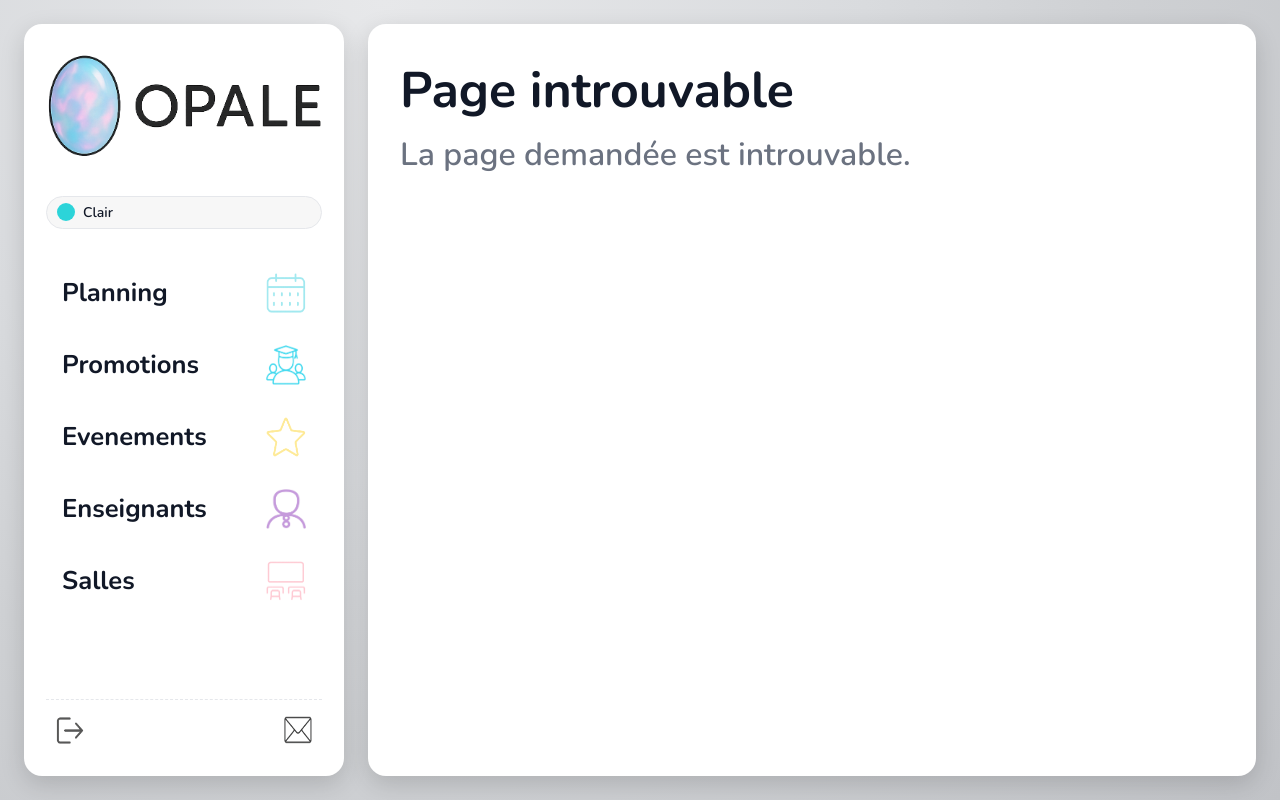
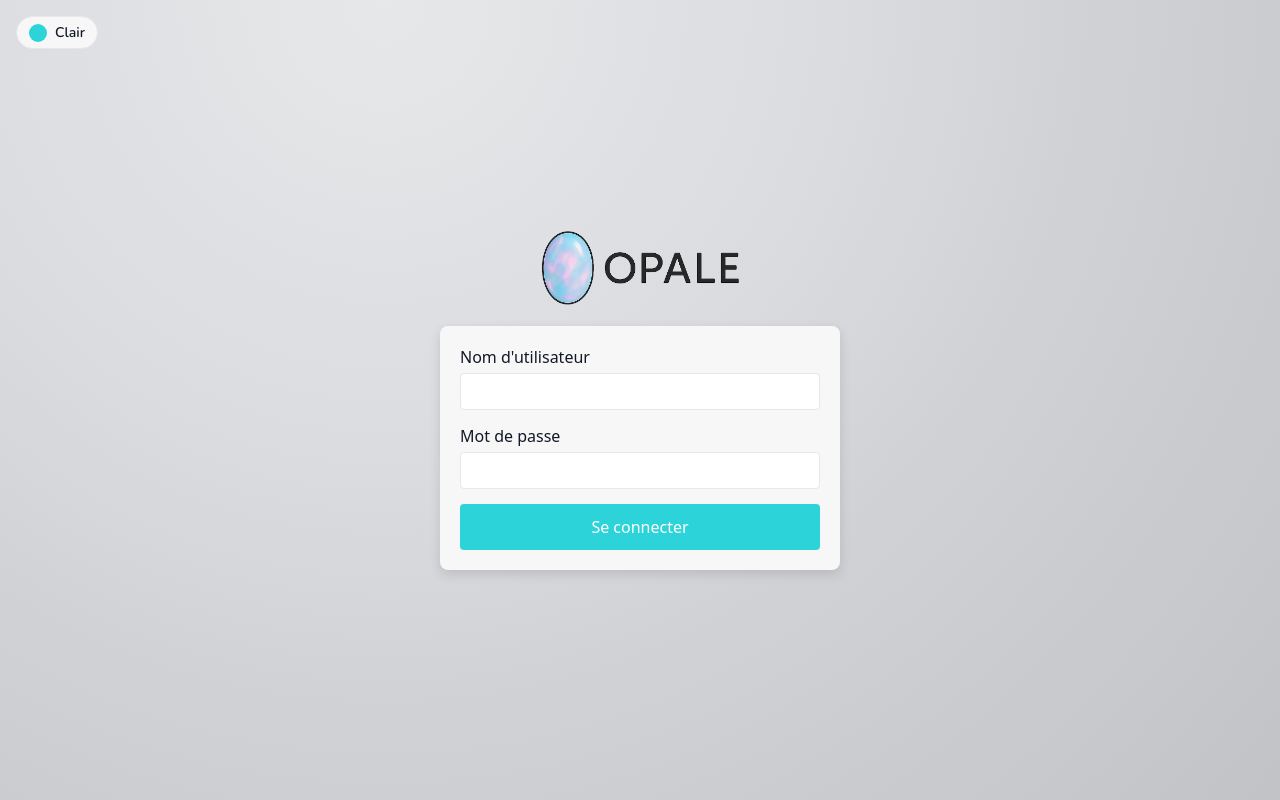
Before and after one commit to rozennrd/OPALE, a React (Vite) app in the folder Opale.Front/: page /login in a window 1280 px wide. Built offline with nearby package versions, Linux system fonts and the light colour scheme.

Commit message:
feat(auth): add dedicated login page, theme toggle support and sidebar exclusion

```diff
--- a/Opale.Front/index.html
+++ b/Opale.Front/index.html
@@ -4,7 +4,7 @@
     <meta charset="UTF-8" />
     <link rel="icon" type="image/png" href="/src/assets/logo-compact.png" />
     <meta name="viewport" content="width=device-width, initial-scale=1.0" />
-    <title>front_v1.1.4</title>
+    <title>OPALE</title>
     <link href="https://fonts.googleapis.com/css2?family=Nunito:wght@600;700;800&family=Roboto:wght@500&display=swap" rel="stylesheet">
   </head>
   <body>
--- a/Opale.Front/src/App.tsx
+++ b/Opale.Front/src/App.tsx
@@ -1,11 +1,15 @@
 import React from 'react'
 import { Routes, Route, Navigate, Outlet } from 'react-router-dom'
-import Sidebar from './components/Sidebar.jsx'
-import Promotions from './pages/Promotions.jsx'
-import PlanningMacro from './pages/PlanningMacro.jsx'
-import Placeholder from './pages/Placeholder.jsx'
 
-function AppLayout() {
+import Sidebar from './components/Sidebar'
+import Promotions from './pages/Promotions'
+import PlanningMacro from './pages/PlanningMacro'
+import Placeholder from './pages/Placeholder'
+import Login from './pages/Login'
+
+import { useTheme } from './hooks/useTheme'
+
+function AppLayout(): Element {
     const handleDisconnect = () => {
         console.log('[AUTH] Se déconnecter')
     }
@@ -26,13 +30,18 @@ function AppLayout() {
     )
 }
 
-export default function App() {
+export default function App(): Element {
+    const { theme } = useTheme()
+
     return (
+        <div className={theme}>
+            <Routes>
+                {/* Routes sans layout */}
+                <Route path="/" element={<Navigate to="/login" replace />} />
+                <Route path="/login" element={<Login />} />
 
-        <Routes>
+                {/* Routes avec layout */}
                 <Route element={<AppLayout />}>
-
-                <Route path="/" element={<Navigate to="/planning" replace />} />
                     <Route path="/planning" element={<PlanningMacro />} />
                     <Route path="/promotions" element={<Promotions />} />
                     <Route path="/evenements" element={<Placeholder title="Événements" />} />
@@ -42,5 +51,6 @@ export default function App() {
                     <Route path="*" element={<Placeholder title="Page introuvable" notFound />} />
                 </Route>
             </Routes>
+        </div>
     )
 }
--- a/Opale.Front/src/components/Sidebar.tsx
+++ b/Opale.Front/src/components/Sidebar.tsx
@@ -1,6 +1,7 @@
 // src/components/Sidebar.tsx
 import React from 'react'
-import { NavLink } from 'react-router-dom'
+import { NavLink, useNavigate, useLocation } from 'react-router-dom'
+
 import logoFull from '../assets/logo-full.png'
 import logoCompact from '../assets/logo-compact.png'
 import icPlanning from '../assets/ic-planning.png'
@@ -10,7 +11,8 @@ import icEnseignants from '../assets/ic-profs.png'
 import icSalles from '../assets/ic-salles.png'
 import icLogout from '../assets/ic-logout.png'
 import icContact from '../assets/ic-contact.png'
-import {ThemeToggle} from './ThemeToggle'
+
+import ThemeToggle from './ThemeToggle'
 
 interface NavItem {
     to: string
@@ -19,45 +21,51 @@ interface NavItem {
 }
 
 const items: NavItem[] = [
-    { to: '/planning',   label: 'Planning',    ic: icPlanning },
-    { to: '/promotions', label: 'Promotions',  ic: icPromotions },
-    { to: '/evenements', label: 'Evenements',  ic: icEvenements },
-    { to: '/enseignants',label: 'Enseignants', ic: icEnseignants },
-    { to: '/salles',     label: 'Salles',      ic: icSalles },
+    { to: '/planning',    label: 'Planning',    ic: icPlanning },
+    { to: '/promotions',  label: 'Promotions',  ic: icPromotions },
+    { to: '/evenements',  label: 'Evenements',  ic: icEvenements },
+    { to: '/enseignants', label: 'Enseignants', ic: icEnseignants },
+    { to: '/salles',      label: 'Salles',      ic: icSalles },
 ]
 
-export default function Sidebar() {
+export default function Sidebar(): JSX.Element | null {
+    const navigate = useNavigate()
+    const location = useLocation()
+
+    // Si la route est "login", on ne rend pas le sidebar
+    if (location.pathname === '/login') return null
+
     const handleDisconnect = () => {
         console.log('[AUTH] Se déconnecter')
-        // plus tard : appel API + redirection login
+        // Redirection vers la page login
+        navigate('/login')
     }
 
     const handleContact = () => {
         console.log('[AUTH] Page contact')
-        // plus tard : appel API + redirection login
     }
 
     return (
         <aside className="card sidebar">
             <div className="brand">
-                <img className="logo-full" src={logoFull} alt="OPALE"/>
-                <img className="logo-compact" src={logoCompact} alt="O"/>
+                <img className="logo-full" src={logoFull} alt="OPALE" />
+                <img className="logo-compact" src={logoCompact} alt="O" />
             </div>
 
             <div className="theme-toggle-wrapper">
-                <ThemeToggle/>
+                <ThemeToggle />
             </div>
 
             <nav className="nav">
-                {items.map(it => (
+                {items.map((it) => (
                     <NavLink
                         key={it.to}
                         to={it.to}
-                        className={({isActive}) => `nav-btn ${isActive ? 'active' : ''}`}
+                        className={({ isActive }) => `nav-btn ${isActive ? 'active' : ''}`}
                         onClick={() => console.log(`[NAV] ${it.label}`)}
                     >
                         <span className="nav-label">{it.label}</span>
-                        <img className="nav-icon-right" src={it.ic} alt=""/>
+                        <img className="nav-icon-right" src={it.ic} alt="" />
                     </NavLink>
                 ))}
             </nav>
@@ -71,7 +79,7 @@ export default function Sidebar() {
                         aria-label="Se déconnecter"
                         title="Se déconnecter"
                     >
-                        <img src={icLogout} alt=""/>
+                        <img src={icLogout} alt="" />
                     </button>
 
                     <button
@@ -81,7 +89,7 @@ export default function Sidebar() {
                         aria-label="Contact"
                         title="Contact"
                     >
-                        <img src={icContact} alt=""/>
+                        <img src={icContact} alt="" />
                     </button>
                 </div>
             </div>
--- a/Opale.Front/src/components/ThemeToggle.tsx
+++ b/Opale.Front/src/components/ThemeToggle.tsx
@@ -1,8 +1,9 @@
 // src/components/ThemeToggle.tsx
+// @ts-ignore
 import React from 'react'
 import { useTheme } from '../hooks/useTheme'
 
-export const ThemeToggle: React.FC = () => {
+const ThemeToggle: React.FC = () => {
     const { theme, toggleTheme } = useTheme()
     const isDark = theme === 'dark'
 
@@ -21,3 +22,4 @@ export const ThemeToggle: React.FC = () => {
         </button>
     )
 }
+export default ThemeToggle;
--- a/Opale.Front/src/main.tsx
+++ b/Opale.Front/src/main.tsx
@@ -1,3 +1,4 @@
+// @ts-ignore
 import React from 'react'
 import ReactDOM from 'react-dom/client'
 import { BrowserRouter } from 'react-router-dom'
--- /dev/null
+++ b/Opale.Front/src/pages/Login.tsx
@@ -0,0 +1,65 @@
+import React, { useState, FormEvent } from 'react';
+import '../styles/pages/login/login-page.css';
+import { useNavigate } from 'react-router-dom';
+
+import logoFull from '../assets/logo-full.png';
+import ThemeToggle from '../components/ThemeToggle';
+
+export default function Login(): Element {
+    const [username, setUsername] = useState<string>('');
+    const [password, setPassword] = useState<string>('');
+    const navigate = useNavigate();
+
+    const handleSubmit = (e: FormEvent<HTMLFormElement>) => {
+        e.preventDefault();
+
+        if (username && password) {
+            console.log('Connexion réussie');
+            navigate('/planning');
+        } else {
+            console.log("Veuillez entrer un nom d'utilisateur et un mot de passe");
+        }
+    };
+
+    return (
+        <div className="login-container">
+
+            {/* Toggle thème spécifique à la page login */}
+            <div className="login-theme-toggle">
+                <ThemeToggle />
+            </div>
+
+            <div className="login-logo">
+                <img src={logoFull} alt="Logo OPALE" />
+            </div>
+
+            <form onSubmit={handleSubmit} className="login-form">
+                <div className="input-group">
+                    <label htmlFor="username">Nom d'utilisateur</label>
+                    <input
+                        type="text"
+                        id="username"
+                        value={username}
+                        onChange={(e) => setUsername(e.target.value)}
+                        required
+                    />
+                </div>
+
+                <div className="input-group">
+                    <label htmlFor="password">Mot de passe</label>
+                    <input
+                        type="password"
+                        id="password"
+                        value={password}
+                        onChange={(e) => setPassword(e.target.value)}
+                        required
+                    />
+                </div>
+
+                <button type="submit" className="login-btn">
+                    Se connecter
+                </button>
+            </form>
+        </div>
+    );
+}
--- a/Opale.Front/src/pages/PlanningMacro.tsx
+++ b/Opale.Front/src/pages/PlanningMacro.tsx
@@ -1,11 +1,6 @@
 // src/pages/PlanningMacro.tsx
+// @ts-ignore
 import React, { useState, useEffect } from 'react'
-
-declare global {
-    namespace JSX {
-        interface Element extends React.JSX.Element {}
-    }
-}
 import Checklist from '../components/Checklist'
 
 interface ChecklistItem {
@@ -16,7 +11,7 @@ interface ChecklistItem {
     warning?: boolean
 }
 
-export default function PlanningMacro(): JSX.Element {
+export default function PlanningMacro(): Element {
     const [hasPromosMismatch, setHasPromosMismatch] = useState<boolean>(() => {
         if (typeof window === 'undefined') return false
         return window.localStorage.getItem('opale:promosMismatch') === '1'
--- /dev/null
+++ b/Opale.Front/src/styles/pages/login/login-page.css
@@ -0,0 +1,110 @@
+/* Style de la page login */
+.login-container {
+    display: flex;
+    flex-direction: column;
+    justify-content: center;
+    align-items: center;
+    height: 100vh;
+    background-color: var(--bg);
+    color: var(--text);
+    transition: background-color 0.3s, color 0.3s;
+    position: relative; /* Assure que l'élément parent est positionné pour le bouton */
+}
+
+.login-logo {
+    margin-bottom: 20px;
+}
+
+.login-logo img {
+    max-width: 200px; /* Ajuster la taille du logo */
+}
+
+h2 {
+    margin-bottom: 20px;
+}
+
+.login-form {
+    background: var(--panel-soft);
+    padding: 20px;
+    border-radius: 8px;
+    box-shadow: var(--shadow-md);
+    width: 100%;
+    max-width: 400px;
+    transition: background-color 0.3s, border-color 0.3s;
+}
+
+.input-group {
+    margin-bottom: 15px;
+}
+
+.input-group label {
+    display: block;
+    margin-bottom: 5px;
+    color: var(--text); /* Texte des labels en mode sombre */
+}
+
+.input-group input {
+    width: 100%;
+    padding: 10px;
+    border-radius: 4px;
+    border: 1px solid var(--border);
+    background-color: var(--input-bg);
+    color: var(--text);
+    transition: border-color 0.3s;
+}
+
+.input-group input:focus {
+    border-color: var(--brand);
+}
+
+.login-btn {
+    width: 100%;
+    padding: 12px;
+    background-color: var(--brand);
+    color: white;
+    border: none;
+    border-radius: 4px;
+    font-size: 16px;
+}
+
+.login-btn:hover {
+    background-color: var(--brand-hover);
+}
+
+/* Conteneur du toggle sur la page login */
+.login-container {
+    position: relative; /* nécessaire pour l'absolute du wrapper */
+}
+
+/* Position du toggle sur la page login */
+.login-theme-toggle {
+    position: absolute;
+    top: 16px;
+    left: 16px;          /* tu peux mettre right:16px si tu le veux à droite */
+    z-index: 10;
+}
+
+/* Override du style global du toggle UNIQUEMENT sur la page login */
+.login-theme-toggle .theme-toggle-btn {
+    width: auto;              /* au lieu de 100% */
+    padding: 6px 12px;
+    justify-content: center;  /* texte centré dans la pilule */
+}
+
+/* Optionnel : réduire un peu le texte si tu veux un truc plus compact */
+.login-theme-toggle .theme-toggle-text {
+    font-size: 14px;
+}
+
+/* Ajuster les styles du bouton en mode sombre */
+body[data-theme="dark"] .theme-toggle-btn {
+    color: var(--text);
+}
+
+body[data-theme="dark"] .theme-toggle-thumb {
+    background-color: var(--text);
+}
+
+body[data-theme="dark"] .theme-toggle-text {
+    color: var(--text);
+}
```
Also changed, not shown: Opale.Front/src/components/Checklist.tsx (line endings or trailing spaces), 2 other files (tests, documents, lock files or other folders). Lines whose indentation alone changed are shown as unchanged.
